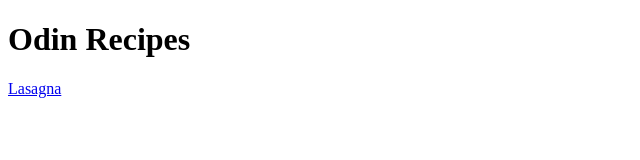
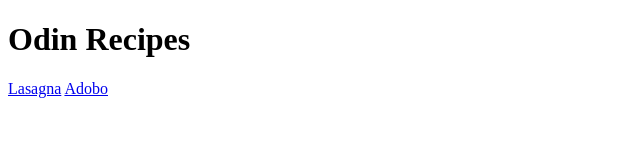
Before and after one commit to jomig11/odin-recipes, a plain HTML site: page index.html in a window 1280 px wide. Shown: the full height of the page, 0-640 px from the left. Drawn offline with Linux system fonts and the light colour scheme.

Commit message:
Add link for adobo.html in index.html

```diff
--- a/index.html
+++ b/index.html
@@ -9,5 +9,6 @@
 <body>
     <h1>Odin Recipes</h1>
     <a href="./recipes/lasagna.html">Lasagna</a>
+    <a href="./recipes/adobo.html">Adobo</a>
 </body>
 </html>
```
